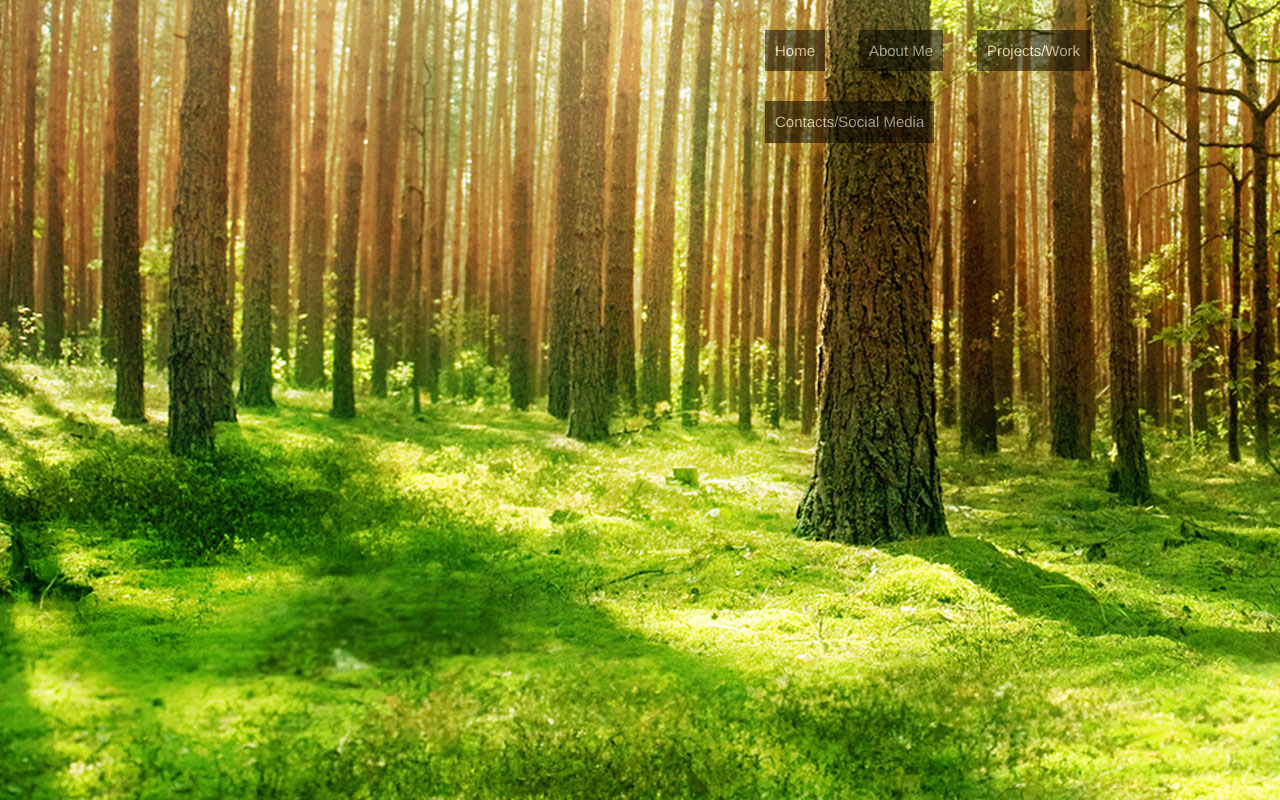
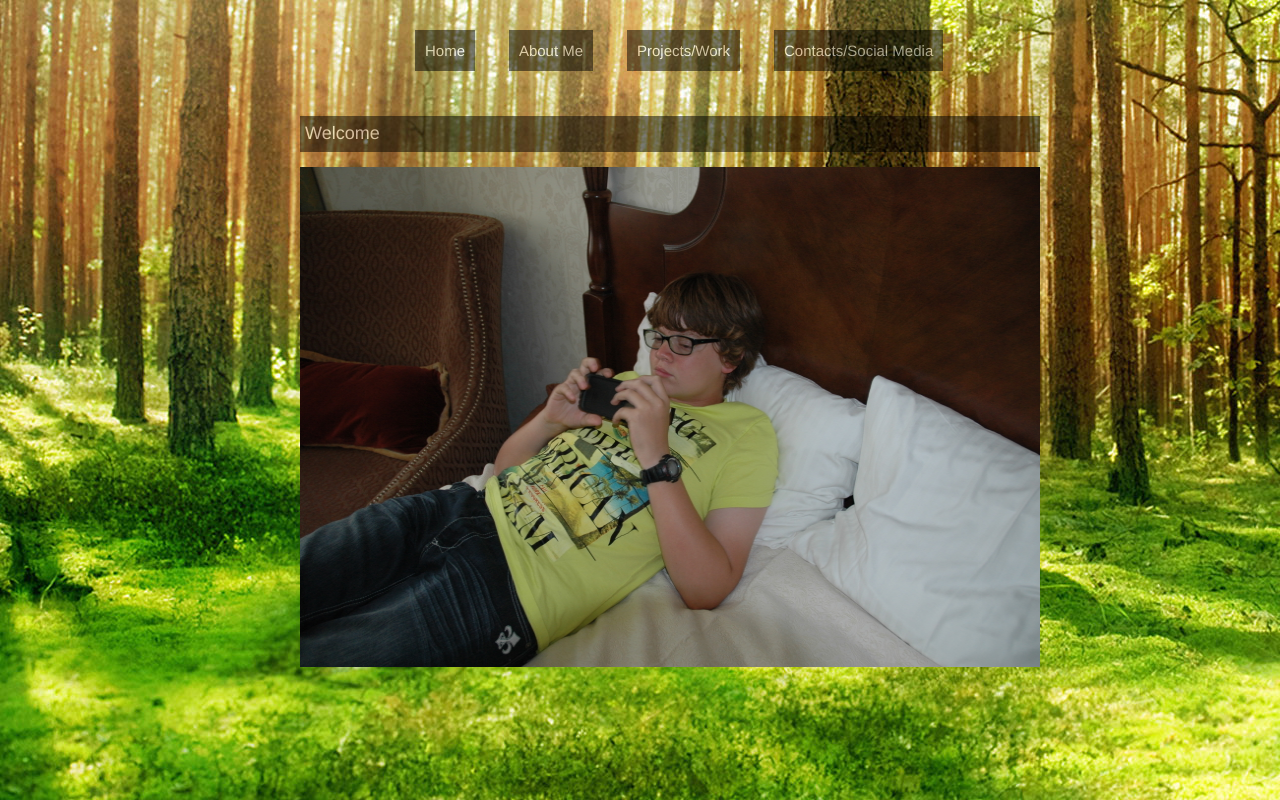
Before and after one commit to julianinla/LandingPage, a PHP site: page / in a window 1280 px wide. Run offline with PHP 8.4, Linux system fonts and the light colour scheme.

Commit message:
Completed Basic First Page

```diff
--- a/css/styles.css
+++ b/css/styles.css
@@ -34,11 +34,19 @@ a {
 
 }
 
+a:hover {
+
+	/* alignment */
+	padding: 11px;
+	margin: 10px;
+
+}
+
 /* each individual link */
 .link {
 
 	/* alignment */
-	text-align: right;
+	text-align: center;
 	padding: 10px;
 	margin: 15px;
 	display: inline-block;
@@ -56,6 +64,29 @@ a {
 .links {
 
 	/* alignment*/
-	margin: 15px 15px 15px 750px;
+	margin: 15px 15px 15px 400px;
 	display: inline-block;
 }
+
+/* Styles for Headings */
+
+.heading1 {
+
+	/* alignment */
+	padding: 5px 660px 5px 5px;
+	margin: 15px 15px 15px 300px;
+
+	/* font */
+	font-size: 18px;
+}
+
+/* Styles for Images */
+
+.main-image {
+
+	/* alignment */
+	width: 740px;
+	height: 500px;
+	margin: 0px 0px 0px 300px;
+
+}
--- a/index.php
+++ b/index.php
@@ -18,10 +18,22 @@
 
 		<!-- links to different pages -->
 		<div class="links">
+			<!-- home link -->
 			<div class="link"><a href="">Home</a></div>
+			<!-- about me link -->
 			<div class="link"><a href="">About Me</a></div>
+			<!-- projects.work link -->
 			<div class="link"><a href="">Projects/Work</a></div>
+			<!-- contacts/social media link -->
 			<div class="link"><a href="">Contacts/Social Media</a></div>
+		</div>
+
+		<!-- main stuff -->
+		<div class="main-page">
+			<!-- home heading -->
+			<div class="heading1 link">Welcome</div>
+			<!-- main picture -->
+			<img src="img/sanfran.jpg" class="main-image">
 		</div>
 
 		<!-- js links -->
```
Also changed, not shown: img/sanfran.JPG (added).
